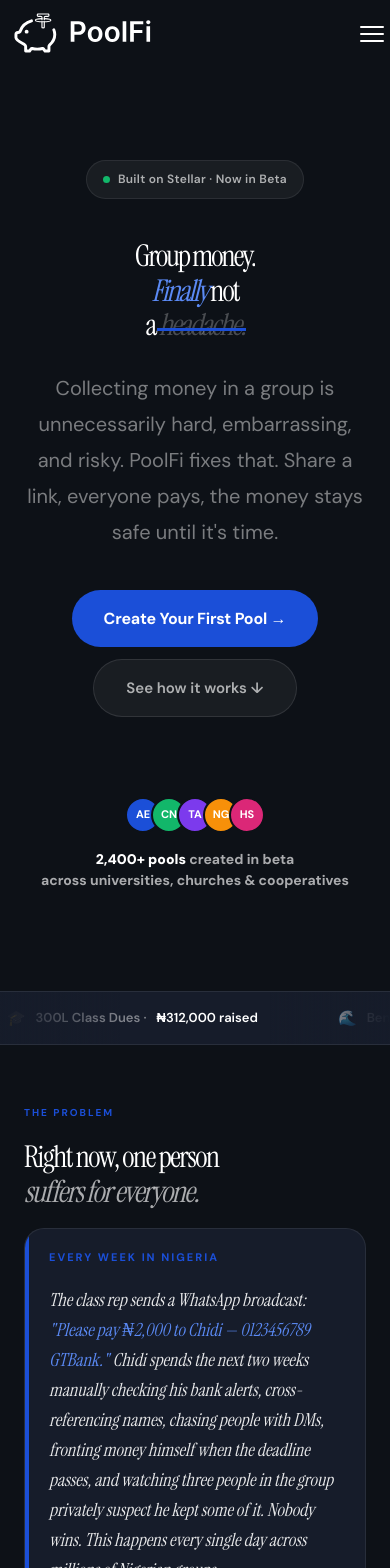
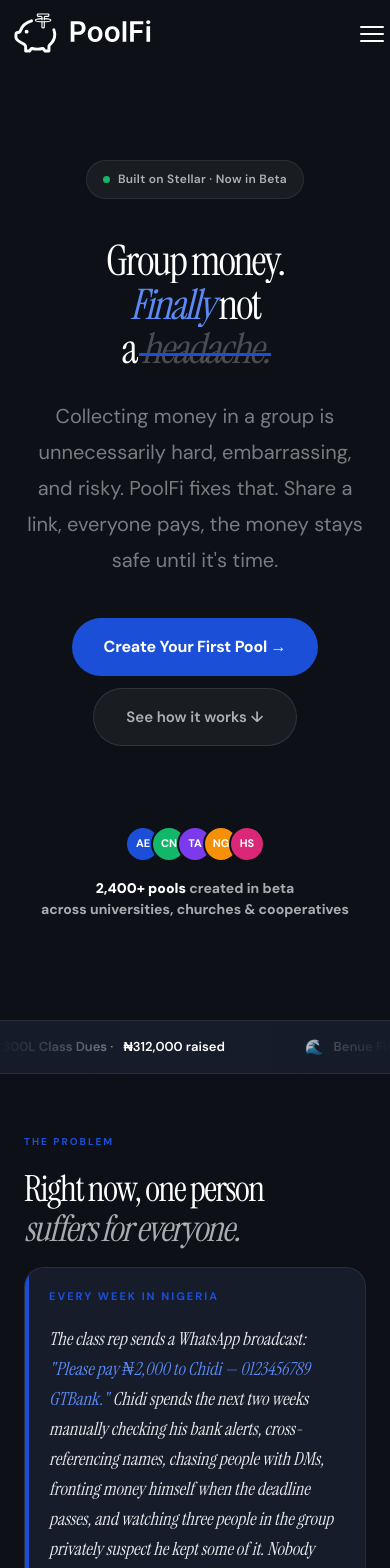
Before and after one commit to princesssaven/Thepoolfi, a Next.js app: page / in a window 390 px wide. Shown: the top 1568 px of the page. Built offline with nearby package versions, Linux system fonts and the light colour scheme.

Commit message:
style: increase hero text size on mobile, speed up ticker

```diff
--- a/app/globals.css
+++ b/app/globals.css
@@ -447,7 +447,7 @@
 
 .ticker-track {
   display: flex;
-  animation: marquee 40s linear infinite;
+  animation: marquee 20s linear infinite;
   white-space: nowrap;
 }
 
@@ -1530,12 +1530,12 @@
 /* ── Mobile landscape / large phone ── */
 @media (max-width: 640px) {
   .hero-h1 {
-    font-size: 36px;
-    line-height: 1.1;
+    font-size: 48px;
+    line-height: 1.05;
   }
 
   .section-title {
-    font-size: 36px;
+    font-size: 40px;
     line-height: 1.1;
   }
 
@@ -1649,13 +1649,13 @@
 /* ── Small phones ── */
 @media (max-width: 480px) {
   .hero-h1 {
-    font-size: 30px;
-    line-height: 1.15;
+    font-size: 42px;
+    line-height: 1.05;
   }
 
   .section-title {
-    font-size: 30px;
-    line-height: 1.15;
+    font-size: 36px;
+    line-height: 1.1;
   }
 
   .cta-inner .section-title {
```
